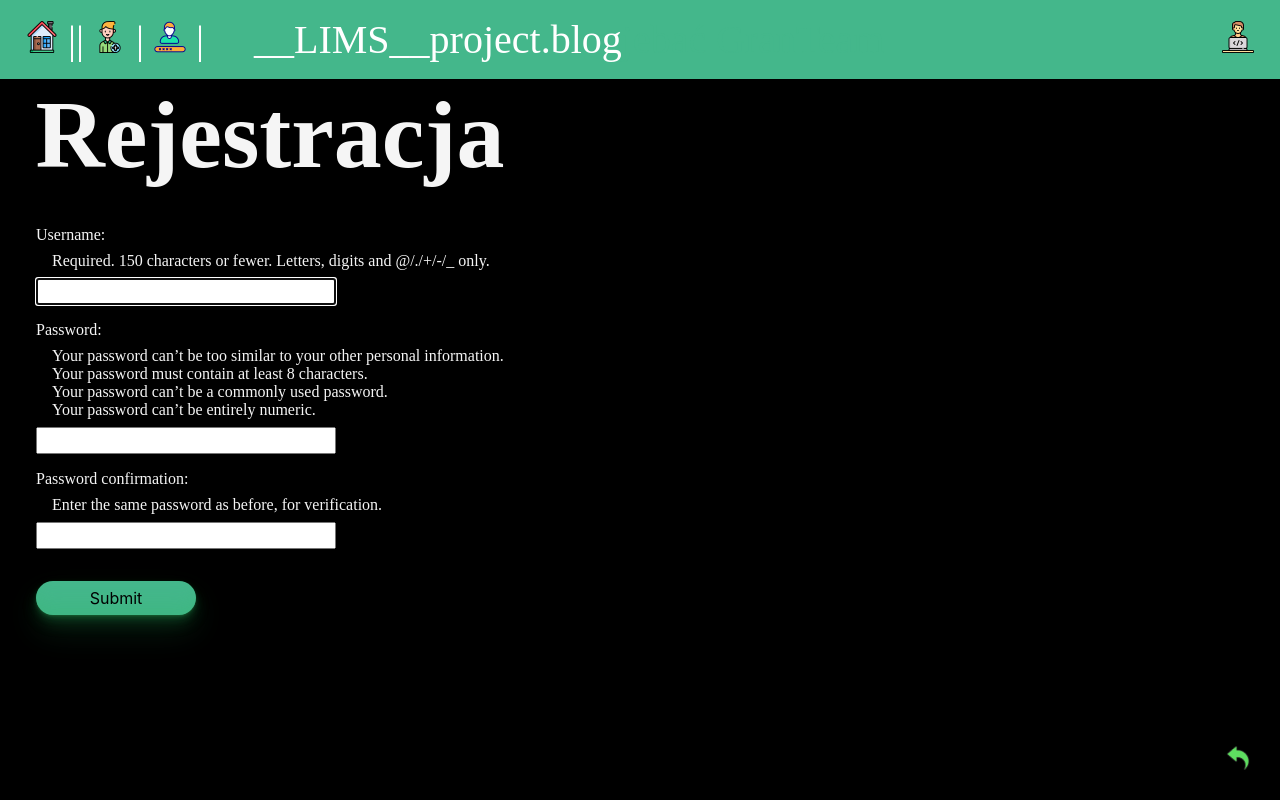
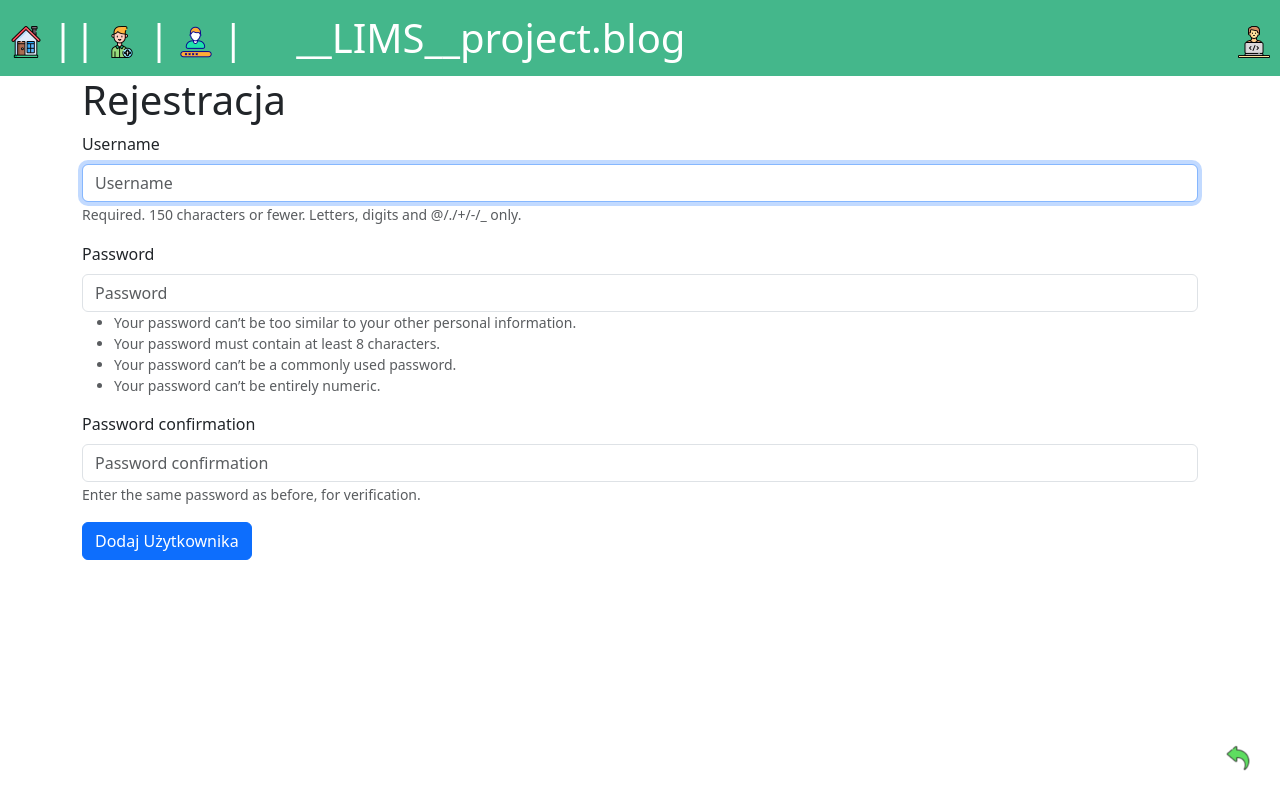
Before and after one commit to damiankrzystolik/django_lims_1.0, a Django app: page /users_app/register/ in a window 1280 px wide. Run offline with Django 5.2, Linux system fonts and the light colour scheme; some libraries are stand-ins or nearby versions.

Commit message:
instalacja bootstrapa i dodanie stylu do stron

```diff
--- /dev/null
+++ b/Git komendy.txt
@@ -0,0 +1,5 @@
+pusz na gitlaba
+git push --all --set-upstream origin
+
+push na githuba
+git push --all --set-upstream github
--- a/django_orm_nauka/settings.py
+++ b/django_orm_nauka/settings.py
@@ -38,6 +38,7 @@ INSTALLED_APPS = [
     'django.contrib.sessions',
     'django.contrib.messages',
     'django.contrib.staticfiles',
+    "django_bootstrap5",
     'orm.apps.OrmConfig',
     'users_app',
 
--- a/orm/forms.py
+++ b/orm/forms.py
@@ -10,3 +10,7 @@ class ClientForm(forms.ModelForm):  # wiem, powtarza się
     class Meta:
         model = models.Client
         fields = ['name', 'address', 'author', 'banner']
+
+
+class ClientSearchForm(forms.Form):
+    query = forms.CharField(label='Wyszukaj klienta', max_length=200)
--- a/orm/urls.py
+++ b/orm/urls.py
@@ -9,4 +9,5 @@ urlpatterns = [
     path('client/<int:id>/<slug:slug>/', views.client_page, name='client_page'),
     path('client/<int:id>/<slug:slug>/edit/', views.edit_client, name='edit_client'),
     path('client/<int:id>/<slug:slug>/delete', views.delete_client, name='delete_client'),
+    path('search/', views.search_client, name='search_client'),
 ]
--- a/static/css/style.css
+++ b/static/css/style.css
@@ -1,18 +1,18 @@
 
-* {
-    margin: 0;
-    padding: 0;
-    box-sizing: border-box;
-}
+/** {*/
+/*    margin: 0;*/
+/*    padding: 0;*/
+/*    box-sizing: border-box;*/
+/*}*/
 
-body {
-    min-height: 100vh;
-    background-color: black;
-    color: whitesmoke;
-    font-size: 3rem;
-    display: flex;
-    flex-flow: column;
-}
+/*body {*/
+    /*min-height: 100vh;*/
+    /*background-color: black;*/
+    /*color: black;*/
+/*    font-size: 3rem;*/
+/*    display: flex;*/
+/*    flex-flow: column;*/
+/*}*/
 
 nav {
     padding: 1rem;
@@ -21,85 +21,85 @@ nav {
     font-size: 2.5rem;
 }
 
-main {
-    flex-grow: 1;
-    display: grid;
-    place-content: center;
-}
+/*main {*/
+/*    flex-grow: 1;*/
+/*    display: grid;*/
+/*    place-content: center;*/
+/*}*/
 
-h1,
-p {
-    text-align: center;
-}
+/*h1,*/
+/*p {*/
+/*    text-align: center;*/
+/*}*/
 
-a {
-    text-decoration: none;
-    color: #44B78B;
-}
+/*a {*/
+/*    text-decoration: none;*/
+/*    color: #44B78B;*/
+/*}*/
 
-a:hover {
-    opacity: .65;
-}
+/*a:hover {*/
+/*    opacity: .65;*/
+/*}*/
 
-section {
-    width: 100%;
-    margin: 0 auto;
-    font-family: Arial, sans-serif;
-    border: 1px solid #ddd;
-    padding: 10px;
-    background: #f9f9f9;
-    color: #444;
-}
+/*section {*/
+/*    width: 100%;*/
+/*    margin: 0 auto;*/
+/*    font-family: Arial, sans-serif;*/
+/*    border: 1px solid #ddd;*/
+/*    padding: 10px;*/
+/*    background: #f9f9f9;*/
+/*    color: #444;*/
+/*}*/
 
-h1 {
-    text-align: center;
-    margin-bottom: 20px;
-}
+/*h1 {*/
+/*    text-align: center;*/
+/*    margin-bottom: 20px;*/
+/*}*/
 
-table {
-    width: 100%;
-    border-collapse: collapse;
-    margin-top: 0;
-}
+/*table {*/
+/*    width: 100%;*/
+/*    border-collapse: collapse;*/
+/*    margin-top: 0;*/
+/*}*/
 
-thead {
-    background-color: #f1f1f1;
-    font-size: 2rem;
-}
+/*thead {*/
+/*    background-color: #f1f1f1;*/
+/*    font-size: 2rem;*/
+/*}*/
 
-tbody {
-    font-size: 1rem;
-}
+/*tbody {*/
+/*    font-size: 1rem;*/
+/*}*/
 
-th, td {
-    border: 1px solid #ddd;
-    padding: 8px;
-    text-align: left;
-}
+/*th, td {*/
+/*    border: 1px solid #ddd;*/
+/*    padding: 8px;*/
+/*    text-align: left;*/
+/*}*/
 
-th {
-    background-color: #44B78B;
-    color: white;
-}
+/*th {*/
+/*    background-color: #44B78B;*/
+/*    color: white;*/
+/*}*/
 
-tr:nth-child(even) {
-    background-color: #f9f9f9;
-}
+/*tr:nth-child(even) {*/
+/*    background-color: #f9f9f9;*/
+/*}*/
 
-tr:hover {
-    background-color: #e8f4f2;
-}
-/*
- **Kolor Tła `#f9f9f9` oraz Czarny Tekst `#000000`:** Ogólne kolory strony, aby całość była czytelna i estetyczna.
-- **Nagłówek `header`:** Używa koloru `#44B78B` jako tła, z centrowaniem zawartości.
-- **Głównasekcja `content`: Mieści się w 80% szerokości ekranu, ma białe tło oraz obramowanie.
-- **Nagłówki `h1`:** Używają koloru `#44B78B` i są wycentrowane.
-- **Linki `a`:** Mają kolor `#44B78B`, a po najechaniu myszką tekst staje się podkreślony.
-- **Tabela**:
-  - Nagłówki tabeli `thead`: Tło w kolorze `#44B78B` i biały kolor tekstu.
-  - Komórki tabeli `th`, `td`: Mają obramowanie, padding oraz tekst wyrównany do lewej.
-  - Rzędy tabeli `tr:nth-child(even)`: Co drugi rząd ma delikatny jaśniejszy kolor tła, aby ułatwić czytanie.
-  - Rzędy tabeli `tr:hover`: Zmieniają kolor tła na jaśniejszy odcień zielonego po najechaniu myszką (`#e8f4f2`), co poprawia interaktywność.*/
+/*tr:hover {*/
+/*    background-color: #e8f4f2;*/
+/*}*/
+/*!**/
+/* **Kolor Tła `#f9f9f9` oraz Czarny Tekst `#000000`:** Ogólne kolory strony, aby całość była czytelna i estetyczna.*/
+/*- **Nagłówek `header`:** Używa koloru `#44B78B` jako tła, z centrowaniem zawartości.*/
+/*- **Głównasekcja `content`: Mieści się w 80% szerokości ekranu, ma białe tło oraz obramowanie.*/
+/*- **Nagłówki `h1`:** Używają koloru `#44B78B` i są wycentrowane.*/
+/*- **Linki `a`:** Mają kolor `#44B78B`, a po najechaniu myszką tekst staje się podkreślony.*/
+/*- **Tabela**:*/
+/*  - Nagłówki tabeli `thead`: Tło w kolorze `#44B78B` i biały kolor tekstu.*/
+/*  - Komórki tabeli `th`, `td`: Mają obramowanie, padding oraz tekst wyrównany do lewej.*/
+/*  - Rzędy tabeli `tr:nth-child(even)`: Co drugi rząd ma delikatny jaśniejszy kolor tła, aby ułatwić czytanie.*/
+/*  - Rzędy tabeli `tr:hover`: Zmieniają kolor tła na jaśniejszy odcień zielonego po najechaniu myszką (`#e8f4f2`), co poprawia interaktywność.*!*/
 
 .homepage {
     position: fixed;
@@ -108,33 +108,38 @@ tr:hover {
     /*background-color: #44B78B; !* Opcjonalny kolor tła dla linku *!*/
     padding: 10px;
     /*border-radius: 50%;*/
-    box-shadow: 0 0 10px rgba(0, 0, 0, 0.3);
+    /*box-shadow: 0 0 10px rgba(0, 0, 0, 0.3);*/
     display: flex;
     align-items: center;
     justify-content: center;
 }
 
-.client {
-    color: whitesmoke;
-    position: absolute;
-    left: 20px;
+/*.client {*/
+/*    color: whitesmoke;*/
+/*    position: absolute;*/
+/*    left: 20px;*/
 
-}
+/*}*/
 
 .homepage img {
     width: 24px; /* Szerokość obrazka, dostosuj według potrzeb */
     height: 24px; /* Wysokość obrazka, dostosuj według potrzeb */
+
+}
+.homepage img:hover {
+    transform: scale(1.2) rotate(-45deg);
 }
 
 .homepage:hover {
-    /*background-color: #099b72; !* Kolor tła na hover *!*/
+    /*background-color: #44B78B; !* Kolor tła na hover *!*/
+
 }
 
-.table-wrapper {
-        overflow-y: auto;
-        max-height: 400px; /* Maksymalna wysokość kontenera z przewijaniem */
-        border: 1px solid #ddd;
-    }
+/*.table-wrapper {*/
+/*        overflow-y: auto;*/
+/*        max-height: 400px; !* Maksymalna wysokość kontenera z przewijaniem *!*/
+/*        border: 1px solid #ddd;*/
+/*    }*/
 
 .banner {
     /*display: block;*/
@@ -145,48 +150,48 @@ tr:hover {
     padding-top: 10px;
 }
 
-.form-with-validation {
-    font-size: 1rem;
-    padding: 1rem;
-    display: flex;
-    flex-flow: column;
-    gap: 1rem;
-}
+/*.form-with-validation {*/
+/*    font-size: 1rem;*/
+/*    padding: 1rem;*/
+/*    display: flex;*/
+/*    flex-flow: column;*/
+/*    gap: 1rem;*/
+/*}*/
 
-.form-with-validation div {
-    display: flex;
-    flex-flow: column;
-    gap: 0.5rem;
-}
+/*.form-with-validation div {*/
+/*    display: flex;*/
+/*    flex-flow: column;*/
+/*    gap: 0.5rem;*/
+/*}*/
 
-.form-with-validation input {
-    padding: 0.25rem;
-    max-width: 300px;
-}
+/*.form-with-validation input {*/
+/*    padding: 0.25rem;*/
+/*    max-width: 300px;*/
+/*}*/
 
-.form-submit {
-    padding: 0.5rem;
-    border-radius: 10px;
-    width: 125px;
-}
+/*.form-submit {*/
+/*    padding: 0.5rem;*/
+/*    border-radius: 10px;*/
+/*    width: 125px;*/
+/*}*/
 
-.helptext {
-    font-size: 1rem;
-    margin-left: 1rem;
-}
+/*.helptext {*/
+/*    font-size: 1rem;*/
+/*    margin-left: 1rem;*/
+/*}*/
 
-.helptext ul {
-    list-style-type: none;
-}
+/*.helptext ul {*/
+/*    list-style-type: none;*/
+/*}*/
 
-.errorlist {
-    color: #F00;
-    margin-left: 2rem;
-}
+/*.errorlist {*/
+/*    color: #F00;*/
+/*    margin-left: 2rem;*/
+/*}*/
 
-.errorlist li::marker {
-    content: '🚨 ';
-}
+/*.errorlist li::marker {*/
+/*    content: '🚨 ';*/
+/*}*/
 
 
 .logout {
@@ -203,33 +208,33 @@ tr:hover {
     opacity: .85;
 }
 
-/* CSS */
-.button-33 {
-    margin: 1rem 0rem 1rem 0rem;
-  background-color: #44B78B;
-  border-radius: 100px;
-  box-shadow: rgba(44, 187, 99, .2) 0 -25px 18px -14px inset,rgba(44, 187, 99, .15) 0 1px 2px,rgba(44, 187, 99, .15) 0 2px 4px,rgba(44, 187, 99, .15) 0 4px 8px,rgba(44, 187, 99, .15) 0 8px 16px,rgba(44, 187, 99, .15) 0 16px 32px;
-  color: black;
-  cursor: pointer;
-  display: inline-block;
-  font-family: CerebriSans-Regular,-apple-system,system-ui,Roboto,sans-serif;
-  padding: 7px 20px;
-  text-align: center;
-  text-decoration: none;
-  transition: all 250ms;
-  border: 0;
-  font-size: 16px;
-  user-select: none;
-  -webkit-user-select: none;
-  touch-action: manipulation;
-    width: 10rem;
-}
+/*!* CSS *!*/
+/*.button-33 {*/
+/*    margin: 1rem 0rem 1rem 0rem;*/
+/*  background-color: #44B78B;*/
+/*  border-radius: 100px;*/
+/*  box-shadow: rgba(44, 187, 99, .2) 0 -25px 18px -14px inset,rgba(44, 187, 99, .15) 0 1px 2px,rgba(44, 187, 99, .15) 0 2px 4px,rgba(44, 187, 99, .15) 0 4px 8px,rgba(44, 187, 99, .15) 0 8px 16px,rgba(44, 187, 99, .15) 0 16px 32px;*/
+/*  color: black;*/
+/*  cursor: pointer;*/
+/*  display: inline-block;*/
+/*  font-family: CerebriSans-Regular,-apple-system,system-ui,Roboto,sans-serif;*/
+/*  padding: 7px 20px;*/
+/*  text-align: center;*/
+/*  text-decoration: none;*/
+/*  transition: all 250ms;*/
+/*  border: 0;*/
+/*  font-size: 16px;*/
+/*  user-select: none;*/
+/*  -webkit-user-select: none;*/
+/*  touch-action: manipulation;*/
+/*    width: 10rem;*/
+/*}*/
 
-.button-33:hover {
-  box-shadow: rgba(44,187,99,.35) 0 -25px 18px -14px inset,rgba(44,187,99,.25) 0 1px 2px,rgba(44,187,99,.25) 0 2px 4px,rgba(44,187,99,.25) 0 4px 8px,rgba(44,187,99,.25) 0 8px 16px,rgba(44,187,99,.25) 0 16px 32px;
-  transform: scale(1.05) rotate(-1deg);
+/*.button-33:hover {*/
+/*  box-shadow: rgba(44,187,99,.35) 0 -25px 18px -14px inset,rgba(44,187,99,.25) 0 1px 2px,rgba(44,187,99,.25) 0 2px 4px,rgba(44,187,99,.25) 0 4px 8px,rgba(44,187,99,.25) 0 8px 16px,rgba(44,187,99,.25) 0 16px 32px;*/
+/*  transform: scale(1.05) rotate(-1deg);*/
 
-}
+/*}*/
 
 
 .navbar {
@@ -245,6 +250,14 @@ tr:hover {
     margin-left: auto; /* Pushes the admin link to the right */
 }
 
-#magiczny_tusz {
-    color: #44B78B;
-}
+/*#magiczny_tusz {*/
+/*    color: #44B78B;*/
+/*}*/
+
+/*#id_query {*/
+/*    width: 200px;*/
+/*    height: 40px;*/
+/*    !*border: 1px solid #999999;*!*/
+/*    font-size: 1.5rem;*/
+
+/*  }*/
--- a/templates/base.html
+++ b/templates/base.html
@@ -1,5 +1,6 @@
 <!DOCTYPE html>
 {% load static %}
+
 <html lang="en">
 <head>
    <meta charset="UTF-8">
@@ -9,8 +10,12 @@
             Django App
         {% endblock %}
     </title>
+    {% load django_bootstrap5 %}
+    {%  bootstrap_css %}
+    {% bootstrap_javascript %}
     <link rel="stylesheet" href="{% static 'css/style.css' %}">
     <script src="{% static 'js/main.js' %}" defer></script>
+
 </head>
 <body>
     <nav class="navbar">
@@ -30,10 +35,10 @@
             <a href="{% url 'users_app:register' %}" title="Nowy użytkownik"><img src="{% static 'images/user.png' %}" alt="user icon"></a> | {# register#}
             <a href="{% url 'users_app:login' %}" title="Logowanie"><img src="{% static 'images/password.png' %}"></a> |   {# login#}
 
-        {% endif %}   &nbsp&nbsp&nbsp&nbsp__LIMS__project.blog<span id="magiczny_tusz">jebać GranTeam</span>
+        {% endif %}   &nbsp&nbsp&nbsp&nbsp__LIMS__project.blog
         <a href="/admin" title="Admin, czyli Ja" class="admin_logo"><img src="{% static 'images/software-engineer.png' %}"></a>  {# admin#}
     </nav>
-    <main>
+    <main class="container">
         {% block content %}
         {% endblock %}
 
--- a/users_app/templates/users/register.html
+++ b/users_app/templates/users/register.html
@@ -1,6 +1,6 @@
 {% extends 'base.html' %}
 {% load static %}
-
+{% load django_bootstrap5 %}
 
 
 {% block title %}
@@ -28,8 +28,9 @@
 {#            <button type="submit">Zarejestruj się</button>#}
 
             {% csrf_token %}
-            {{ form }}
-            <button class="button-33" role="button">Submit</button>
+            {% bootstrap_form form %}
+{#            <button class="button-33" role="button">Submit</button>#}
+            {% bootstrap_button button_type="submit" content="Dodaj Użytkownika" %}
         </form>
         <a href="/" class="homepage"><img src="{% static 'images/back-arrow.png' %}"></a>
     </div>
```
Also changed, not shown: orm/templates/klienci/client_list.html (+17 -8 lines), orm/templates/klienci/client_new.html (+7 -4 lines), orm/templates/klienci/client_page.html (+5 -4 lines), orm/templates/klienci/search_results.html (added, +63 -0 lines), orm/views.py (+11 -0 lines), templates/index.html (+9 -6 lines), users_app/templates/users/login.html (+7 -4 lines), 1 other file.
